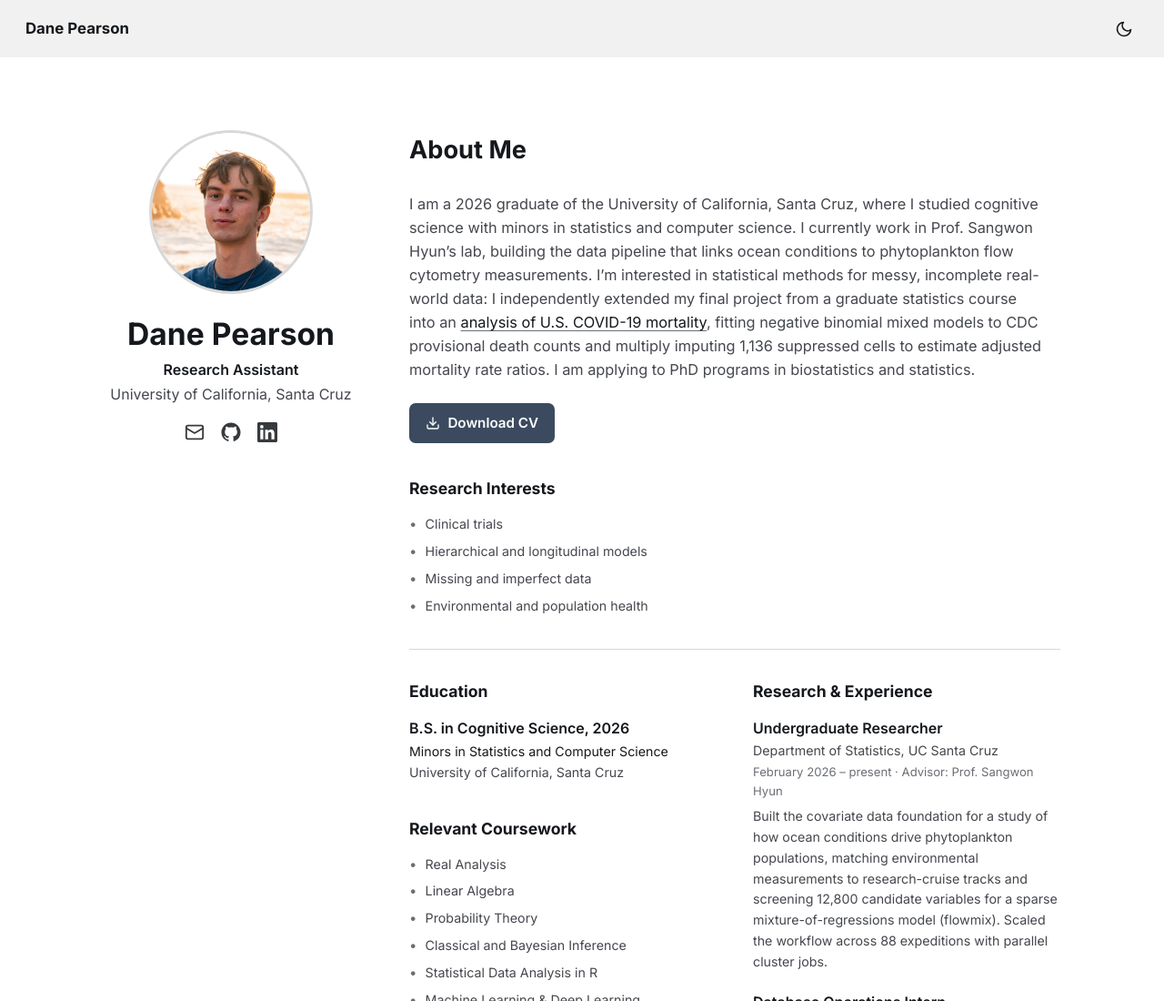
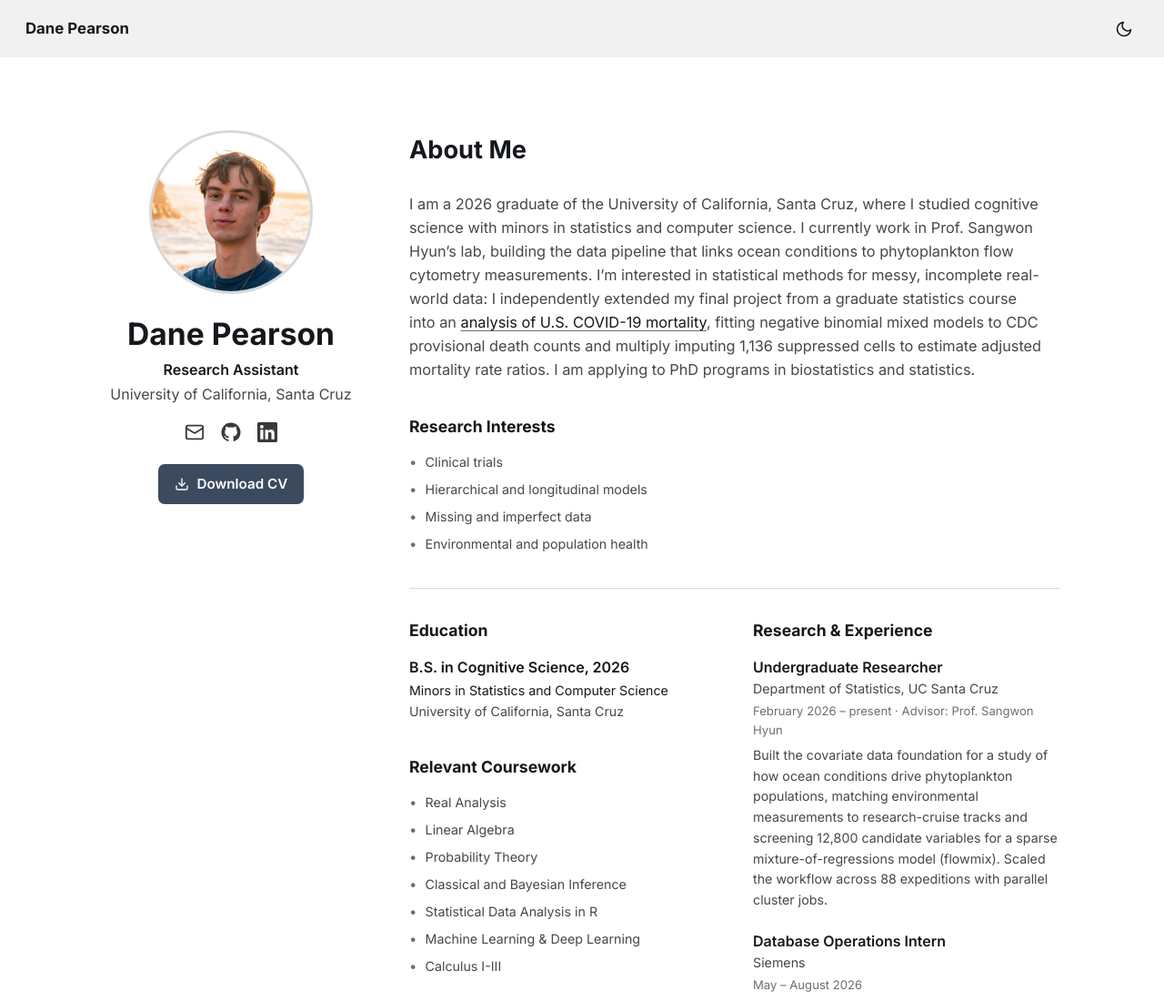
Before and after one commit to danepearson/danepearson.github.io, a plain HTML site: page index.html in a window 1280 px wide. Shown: the top 1100 px of the page at 91% size. Drawn offline with Linux system fonts and the light colour scheme.

Commit message:
Update index.html

```diff
--- a/index.html
+++ b/index.html
@@ -273,6 +273,13 @@
       text-decoration-color: var(--text);
     }
 
+    /* In the left column the button sits under the social icons. It is an
+       inline-level box, so .profile-col's text-align:center centers it; this
+       rule only adds the gap above. */
+    .profile-col .cv-button {
+      margin-top: 1.5rem;
+    }
+
     .cv-button {
       display: inline-flex;    /* inline so it only takes up as much width as
                                   its content; flex so the icon and the text
@@ -479,6 +486,16 @@
           </a>
 
         </nav>
+
+        <a class="cv-button" href="cv.pdf" download>
+          <svg width="16" height="16" viewBox="0 0 24 24" fill="none"
+               stroke="currentColor" stroke-width="2" stroke-linecap="round" stroke-linejoin="round">
+            <path d="M21 15v4a2 2 0 0 1-2 2H5a2 2 0 0 1-2-2v-4"/>
+            <path d="M7 10l5 5 5-5"/>
+            <path d="M12 15V3"/>
+          </svg>
+          Download CV
+        </a>
       </aside>
 
       <!-- ---------- RIGHT COLUMN ---------- -->
@@ -499,16 +516,6 @@
           estimate adjusted mortality rate ratios. I am applying to PhD programs in
           biostatistics and statistics.
         </p>
-
-        <a class="cv-button" href="cv.pdf" download>
-          <svg width="16" height="16" viewBox="0 0 24 24" fill="none"
-               stroke="currentColor" stroke-width="2" stroke-linecap="round" stroke-linejoin="round">
-            <path d="M21 15v4a2 2 0 0 1-2 2H5a2 2 0 0 1-2-2v-4"/>
-            <path d="M7 10l5 5 5-5"/>
-            <path d="M12 15V3"/>
-          </svg>
-          Download CV
-        </a>
 
         <!-- ---------- Research interests ---------- -->
         <div class="section">
```
